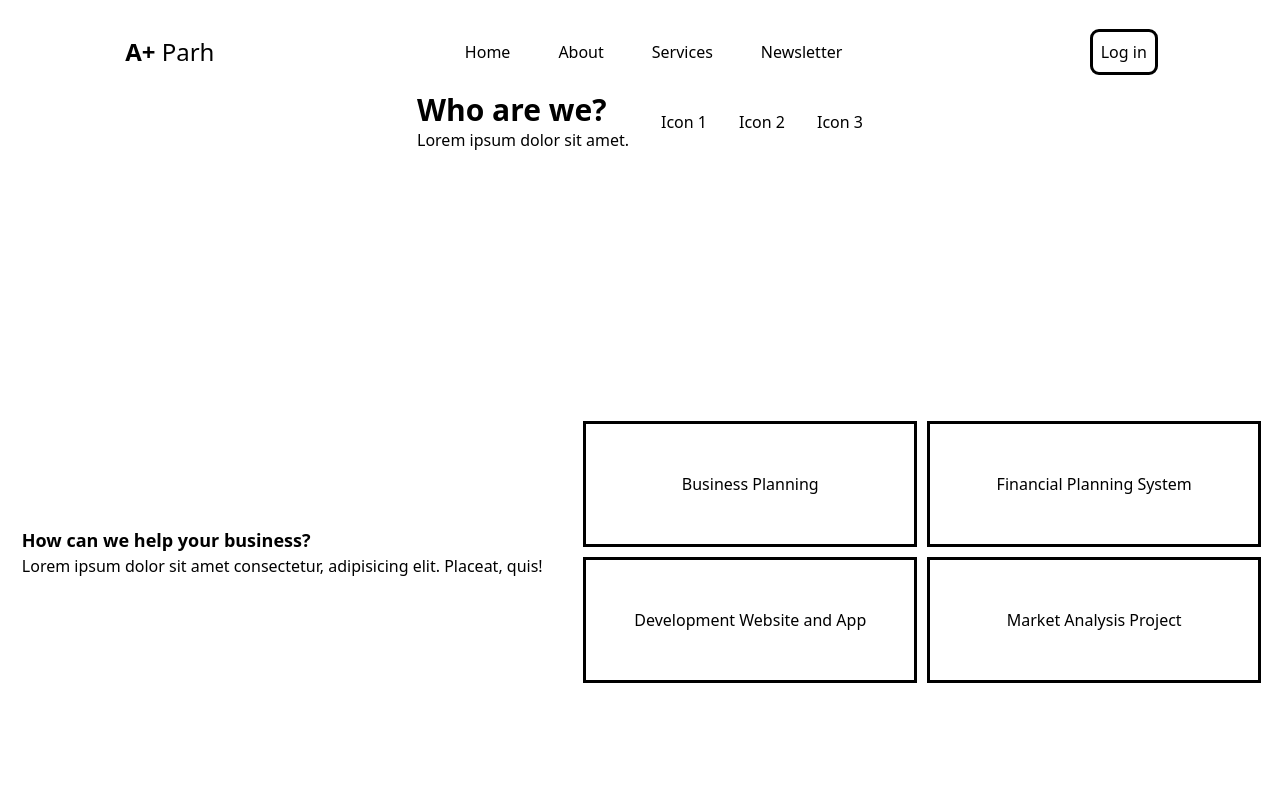
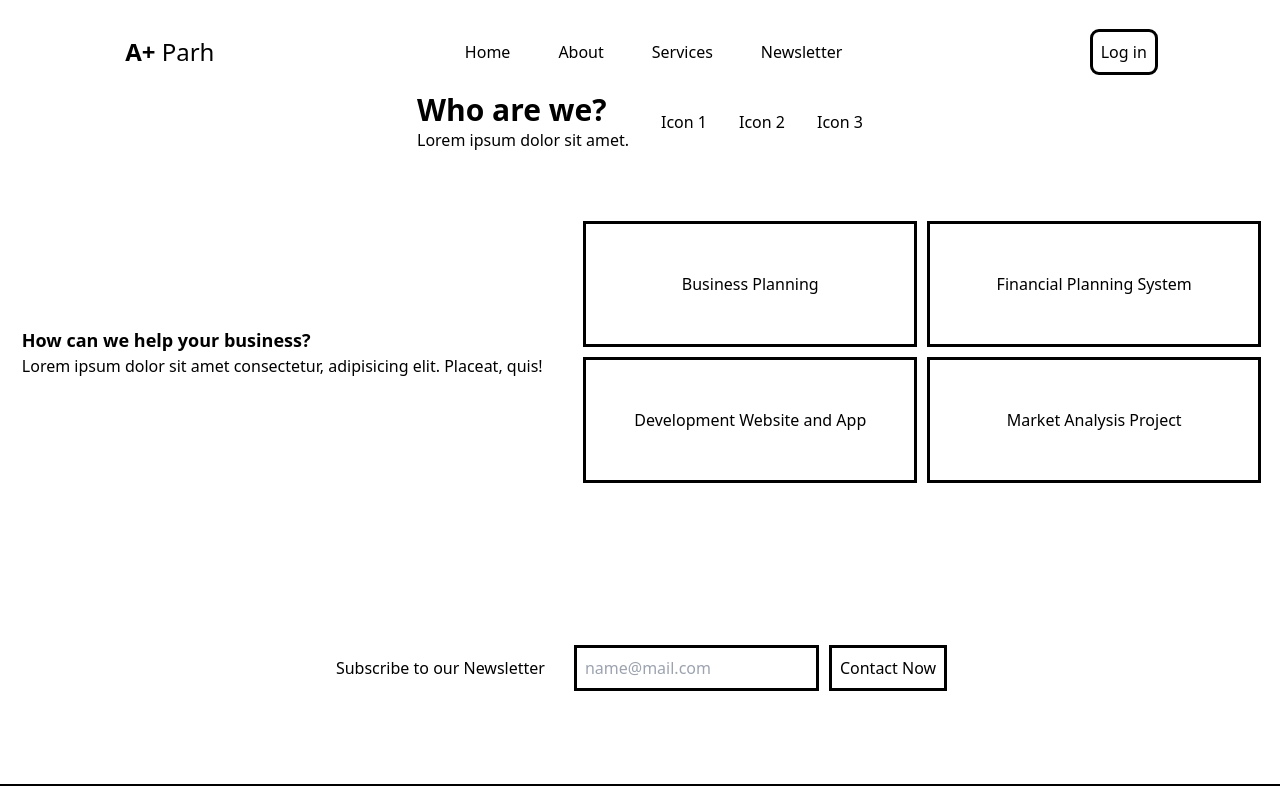
Before and after one commit to IfrahimA/upperscore, a React (Vite) app: page / in a window 1280 px wide. Shown: the top 800 px of the page. Built offline with nearby package versions, Linux system fonts and the light colour scheme.

Commit message:
created the layout for newsletter, no backend implementation

```diff
--- a/src/App.tsx
+++ b/src/App.tsx
@@ -2,6 +2,7 @@ import Carousel from './components/Carousel';
 import Navbar from './components/NavBar';
 import Footer from './components/Footer';
 import Services from './components/Services';
+import Newsletter from './components/Newsletter';
 
 function App() {
 	return (
@@ -9,6 +10,7 @@ function App() {
 			<Navbar />
 			<Carousel />
 			<Services />
+			<Newsletter />
 			<Footer />
 		</>
 	);
--- /dev/null
+++ b/src/components/Newsletter.tsx
@@ -0,0 +1,17 @@
+import '../css/newsletter.css'
+
+const Newsletter = () => {
+    return (
+        <div className="flex justify-center p-24 gap-8">
+            <div className="left-panel flex items-center">
+                Subscribe to our Newsletter
+            </div>
+            <form className='flex gap-4'>
+                <input type="text" className='outline pl-2' placeholder='name@mail.com'/>
+                <button className='outline p-2'>Contact Now</button>
+            </form>
+        </div>
+    )
+}
+
+export default Newsletter
--- a/src/components/Services.tsx
+++ b/src/components/Services.tsx
@@ -6,7 +6,7 @@
 
 const Services = () => {
     return (
-        <div className="h-screen flex justify-around items-center">
+        <div className="h-screen flex justify-around items-center" style={{height: '50vh'}}>
             <div className="left-panel">
                 <div className="title text-lg font-bold">
                     How can we help your business?
```
Also changed, not shown: src/css/newsletter.css (added).
